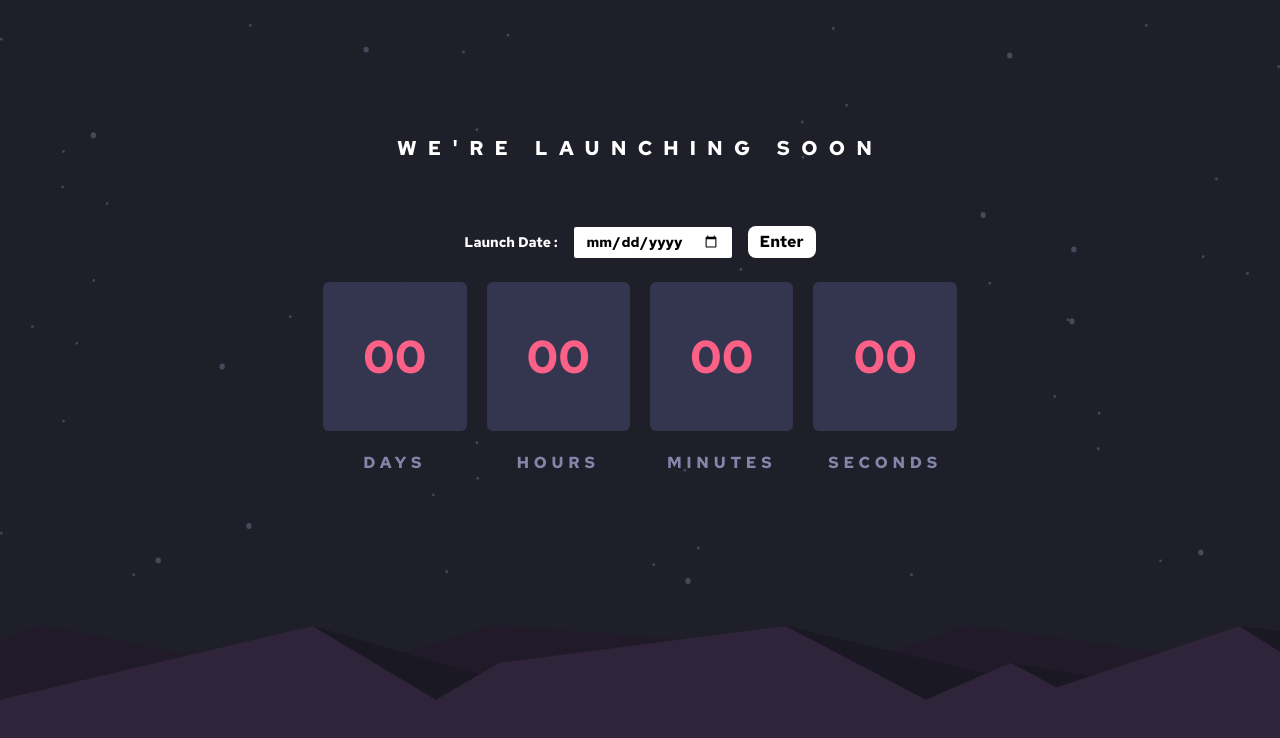
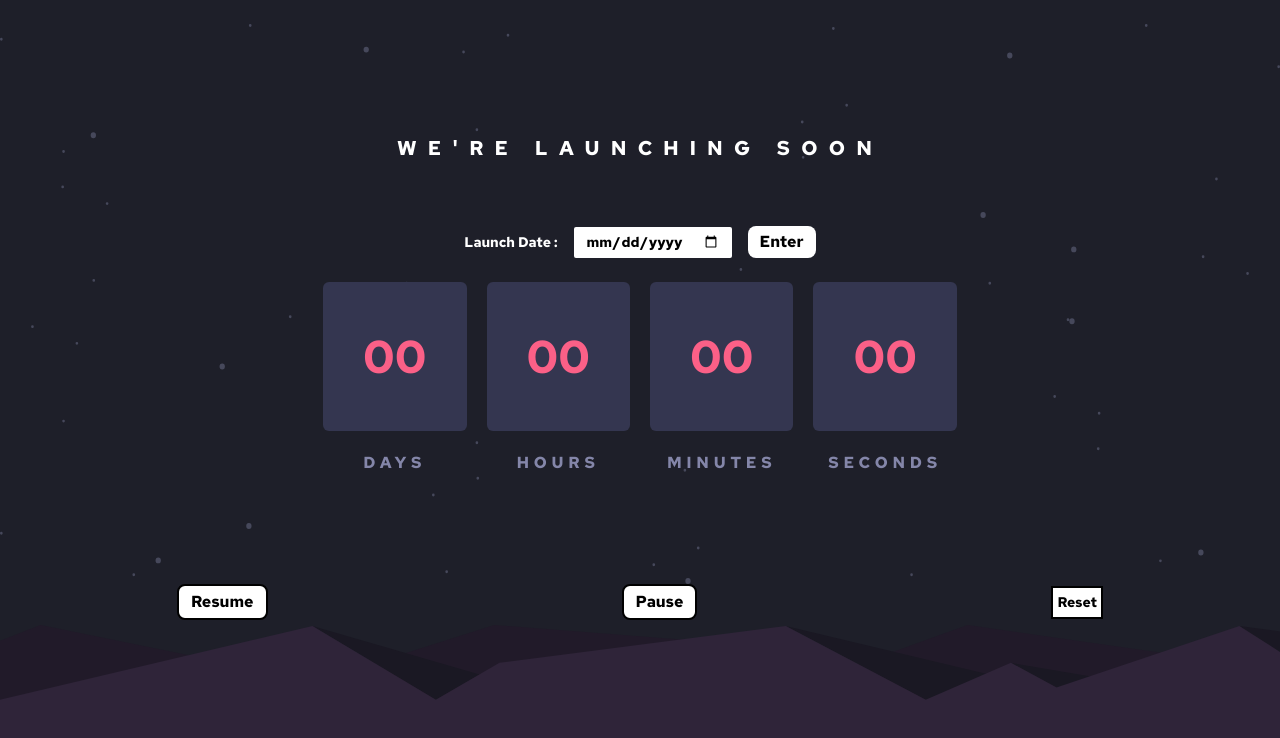
Before and after one commit to fee-sah-yor/Countdown-timer, a React (Create React App) app: page / in a window 1280 px wide. Shown: the top 738 px of the page. Built offline with nearby package versions, Linux system fonts and the light colour scheme.

Commit message:
created a pause and resume button

```diff
--- a/src/App.js
+++ b/src/App.js
@@ -1,4 +1,4 @@
-import React, { useEffect, useState} from "react";
+import React, { useEffect, useState } from "react";
 
 function App() {
   // ===TO SET THE VALUES FOR THE CALCULATION
@@ -11,41 +11,51 @@ function App() {
   const [timeHrs, setTimeHrs] = useState(0);
   const [timeMin, setTimeMin] = useState(0);
   const [timeSecs, setTimeSecs] = useState(0);
+  const [run, setRun] = useState(false); //to toggle buttons
 
   // TO HOLD VALUE FOR NEW DATE INPUT
- const [date, setDate] = useState('')
- const [newDate, setNewDate] = useState('')
-//  const handleChange = (e) => {
-//   const { name, value } = e.target
-//   setDate((prev) => ({
-//       ...prev, [name]: value
-//   }))
-// };
+  const [date, setDate] = useState("");
+  const [newDate, setNewDate] = useState("");
 
+  // TO HANDLE SUBMIT WHEN BUTTON IS CLICKED
   const handleSubmit = (e) => {
-    e.preventDefault()
-   console.log(date)
-   setDate('')
-   setNewDate(...newDate, date)
+    e.preventDefault();
+    setDate("");
+    setNewDate(...newDate, date);
+    setRun(true);
   };
 
+  // TO PAUSE/RESUME TIMER WHEN BUTTON IS CLICKED
+  const handleBtn = (e) => {
+    if (e.target.innerText === "Pause") {
+      setRun(false);
+    } else if (e.target.innerText === "Resume") {
+      // setRun(true);
+    }
+  };
 
+  // const handleReset = () => {
+  //  newDate('')
+  //  console.log('reset finally works')
+  // }
+
+  // TO HANDLE COUNTDOWN SIDE EFFECT
   useEffect(() => {
-    const countdownInterval = setInterval(() => {
+    if (run) {
+        const calculateTime = setInterval(() => {
 
           // TO CALULATE DIFFERENCE BETWEEN CURRENT DATE AND END DATE
           const endDate = new Date(newDate).getTime()
           const now = new Date().getTime()
           const difference = endDate - now
-      // const endDate = new Date(date).getTime();
-      // const now = new Date().getTime();
-      // const difference = endDate - now;
+
+    console.log(difference)
 
           let newTimeDays = Math.floor(difference / days);
           let newTimeHrs = Math.floor((difference % days) / hours);
           let newTimeMin = Math.floor((difference % hours) / minutes);
           let newTimeSecs = Math.floor((difference % minutes) / seconds);
-
+    console.log('here')
           newTimeHrs = newTimeHrs < 10 ? "0" + newTimeHrs : newTimeHrs;
           newTimeMin = newTimeMin < 10 ? "0" + newTimeMin : newTimeMin;
           newTimeSecs = newTimeSecs < 10 ? "0" + newTimeSecs : newTimeSecs;
@@ -57,14 +67,15 @@ function App() {
 
           if (difference <= 0) {
             // Countdown has ended, do something here if needed
-        clearInterval(countdownInterval);
+            clearInterval(calculateTime);
           }
         }, 1000);
 
         return () => {
-      clearInterval(countdownInterval);
+          clearInterval(calculateTime);
         };
-  }, [days, hours, minutes, seconds, newDate]); // The empty dependency array makes sure this effect runs only once on mount
+      }
+  },  [days, hours, minutes, seconds, newDate, run]);
 
   return (
     <>
@@ -89,14 +100,15 @@ function App() {
                 <label htmlFor="launch" className="text-white">
                   Launch Date :
                 </label>
-                <input value={date}
+                <input
+                  value={date}
                   name="launch"
                   type="date"
                   onChange={(e) => setDate(e.target.value)}
                   className="transparent px-3 py-1 rounded-sm"
                 />
                 {/* ==================SUBMIT BUTTON===== */}
-                <button type="submit" className="btn"  onClick={handleSubmit}>
+                <button className="btn" onClick={handleSubmit}>
                   Enter
                 </button>
               </div>
@@ -105,58 +117,46 @@ function App() {
             {/* COUNTDOWN DISPLAY */}
             <ul className="flex items-center justify-between gap-5 text-center">
               <li>
-                <h3 className="countdown">{timeDays ? timeDays : '00'}</h3>
+                <h3 className="countdown">{timeDays ? timeDays : "00"}</h3>
                 <p className="count-text">Days</p>
               </li>
               <li>
-                <h3 className="countdown">{timeHrs ? timeHrs: '00'}</h3>
+                <h3 className="countdown">{timeHrs ? timeHrs : "00"}</h3>
                 <p className="count-text">Hours</p>
               </li>
               <li>
-                <h3 className="countdown">{timeMin ? timeMin : '00'}</h3>
+                <h3 className="countdown">{timeMin ? timeMin : "00"}</h3>
                 <p className="count-text">Minutes</p>
               </li>
               <li>
-                <h3 className="countdown">{timeSecs ? timeSecs : '00'}</h3>
+                <h3 className="countdown">{timeSecs ? timeSecs : "00"}</h3>
                 <p className="count-text">Seconds</p>
               </li>
             </ul>
           </div>
 
-          {/* <div className="attribution">
-            Challenge by{" "}
-            <a
-              href="https://www.frontendmentor.io?ref=challenge"
-              target="_blank"
-              rel="noreferrer"
+          {/* ================BUTTONS============= */}
+          <div className=" flex items-center justify-around z-">
+            <button
+              className="border-2 border-black bg-white p-1 cursor-pointer btn"
+              onClick={handleBtn}
             >
-              Frontend Mentor
-            </a>
-            . Coded by{" "}
-            <a
-              href="https://www.frontendmentor.io?ref=challenge"
-              target="_blank"
-              rel="noreferrer"
+              Resume
+            </button>
+            <button
+              className="border-2 border-black bg-white p-1 btn"
+              onClick={handleBtn}
             >
-              Your Name Here
-            </a>
-            .
-          </div> */}
+              Pause
+            </button>
+            <button
+              className="border-2 border-black bg-white p-1"
+              // onClick={handleReset}
+            >
+              Reset
+            </button>
           </div>
-
-        {/* <div className="absolute bottom-[40px] z-[999] left-[33%] md:left-[45%]">
-          <ul className="flex items-center justify-between gap-6">
-            <li>
-              <img src="/images/icon-facebook.svg" alt="" />
-            </li>
-            <li>
-              <img src="/images/icon-pinterest.svg" alt="" />
-            </li>
-            <li>
-              <img src="/images/icon-instagram.svg" alt="" />
-            </li>
-          </ul>
-        </div> */}
+        </div>
 
         <div className="absolute bottom-0 ">
           <img
```
Lines whose indentation alone changed are shown as unchanged.
